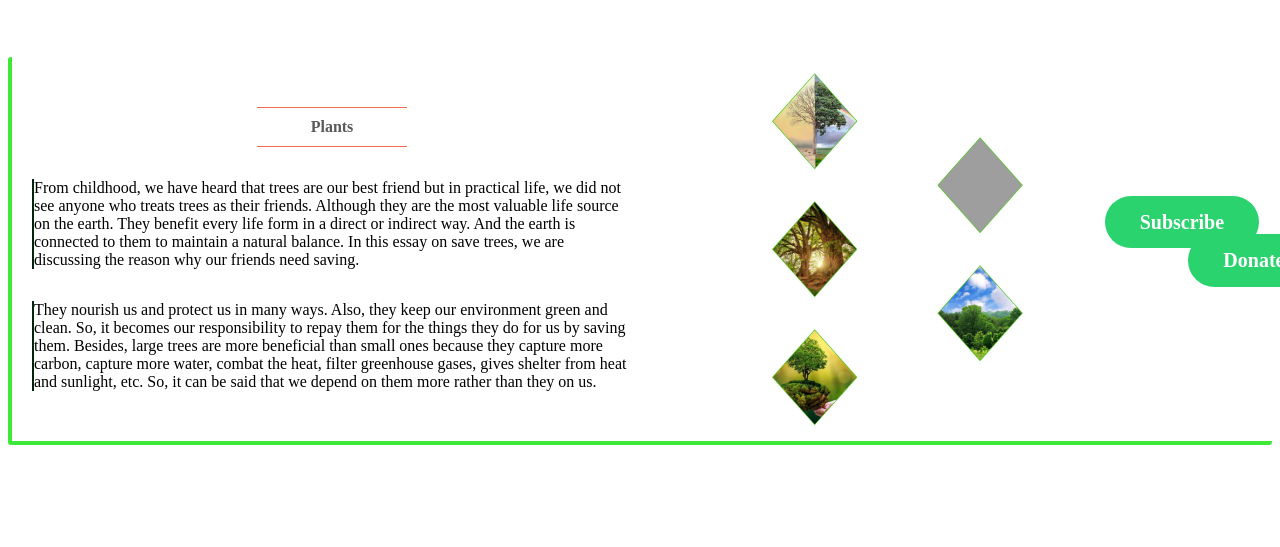
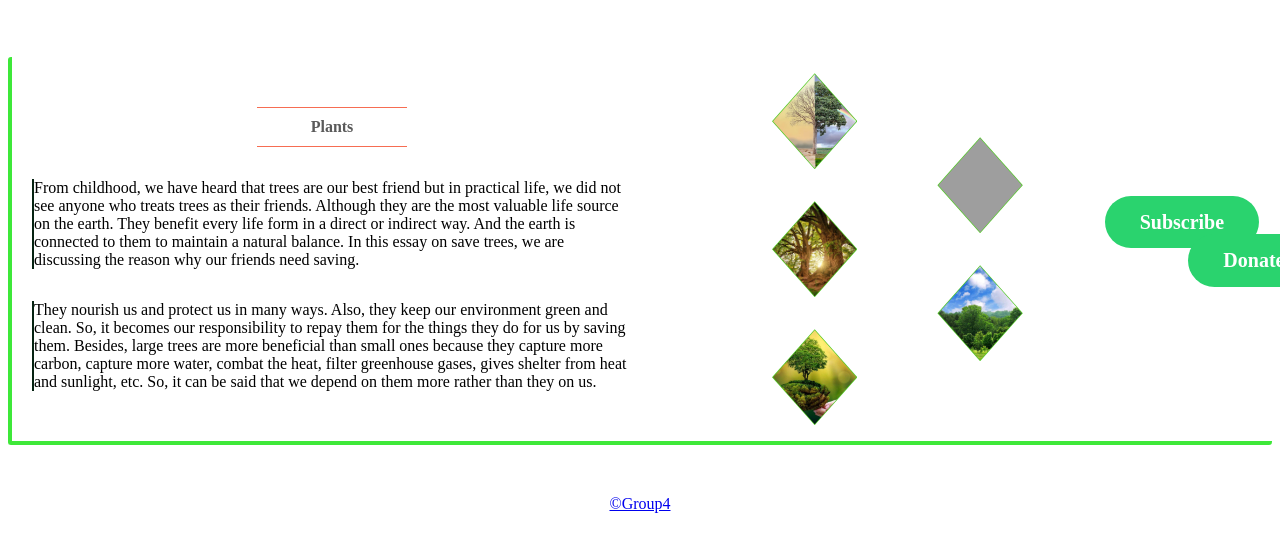
Before and after one commit to HYF-Class19/agile-development-group-4, a website: page index.html in a window 1280 px wide. Shown: the part 339-886 px from the top of the page. Before the commit the page ends 800 px from the top, so only its background shows below. Drawn offline with Linux system fonts and the light colour scheme; grey boxes are pictures that could not be loaded.

Commit message:
added footer

```diff
--- a/index.html
+++ b/index.html
@@ -129,5 +129,18 @@
         </div>
       </div>
     </main>
+
+    <!-- Footer area-->
+    <footer class="footer">
+      <p>
+        <a
+          href="https://github.com/HYF-Class19/agile-development-group-4"
+          target="_blank"
+        >
+          &copy;Group4</a
+        >
+      </p>
+    </footer>
+    <!-- Footer area and-->
   </body>
 </html>
--- a/styles/index.css
+++ b/styles/index.css
@@ -323,3 +323,10 @@ nav ul li {
   background-color: white;
   box-shadow: 3px 5px 5px #2ad36e;
 }
+
+/* footer */
+footer {
+  height: 70px;
+  margin-top: 50px;
+  text-align: center;
+}
```
